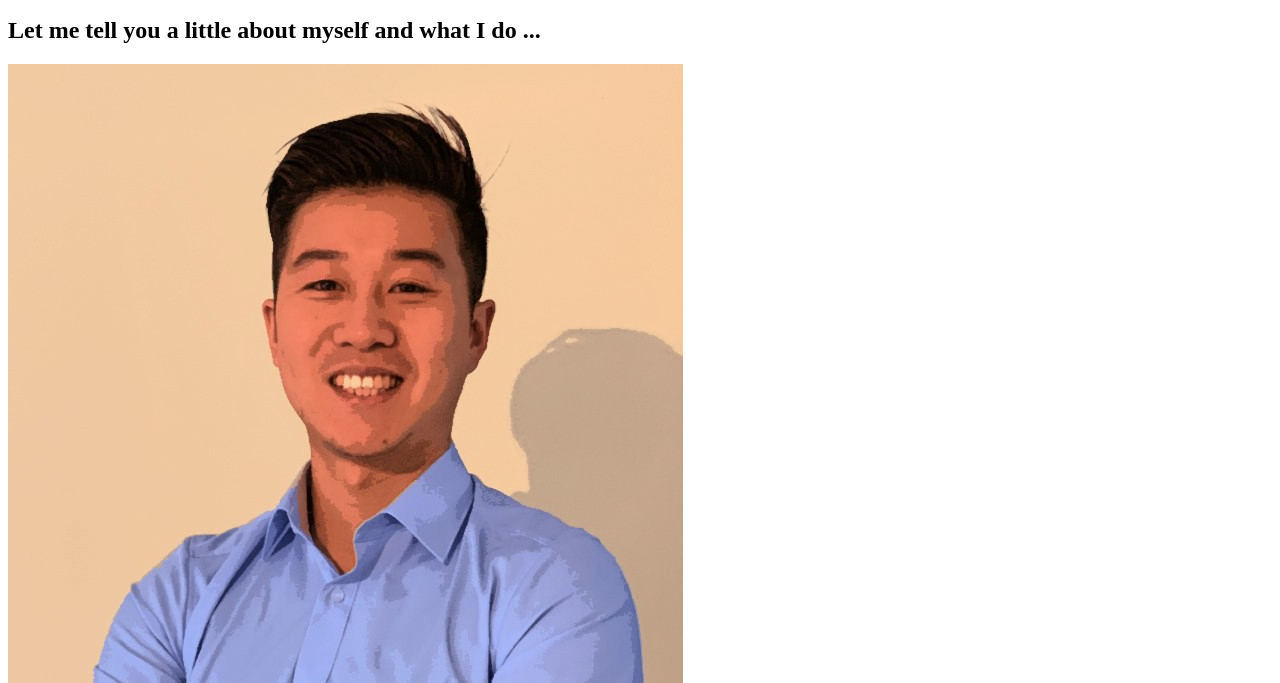
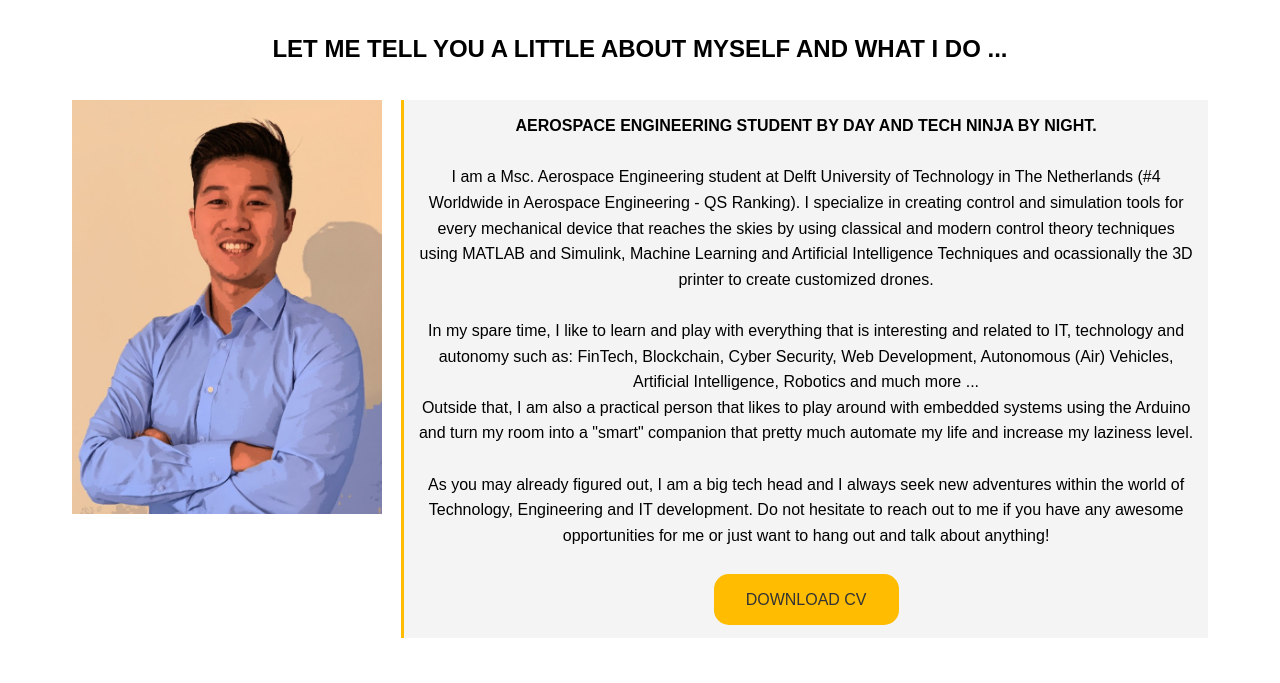
Before and after one commit to jpchuang/portfolio_2020, a website: page dist/about.html in a window 1280 px wide. Shown: the part 117-800 px from the top of the page. Drawn offline with nearby package versions, Linux system fonts and the light colour scheme; files that its build step writes are made by us from their sources; the site is published under a folder, as on GitHub Pages, so addresses that start at the root find nothing; a web font is replaced by a local one.

Commit message:
changes in file paths

```diff
--- a/dist/about.html
+++ b/dist/about.html
@@ -10,7 +10,7 @@
       crossorigin="anonymous"
     ></script>
 
-    <link rel="stylesheet" href="/dist/css/main.css" />
+    <link rel="stylesheet" href="css/main.css" />
     <link
       href="https://fonts.googleapis.com/css?family=Dosis&display=swap"
       rel="stylesheet"
@@ -89,7 +89,7 @@
               about anything!
             </p>
             <br />
-            <a href="./img/JHuangCV2020.pdf" class="btn-main">Download CV</a>
+            <a href="img/JHuangCV2020.pdf" class="btn-main">Download CV</a>
           </div>
         </div>
       </div>
```
Also changed, not shown: dist/contacts.html (+1 -1 lines), dist/index.html (+1 -1 lines), dist/projects.html (+1 -1 lines), dist/img/test_neon_1.png (deleted), 1 other file.
